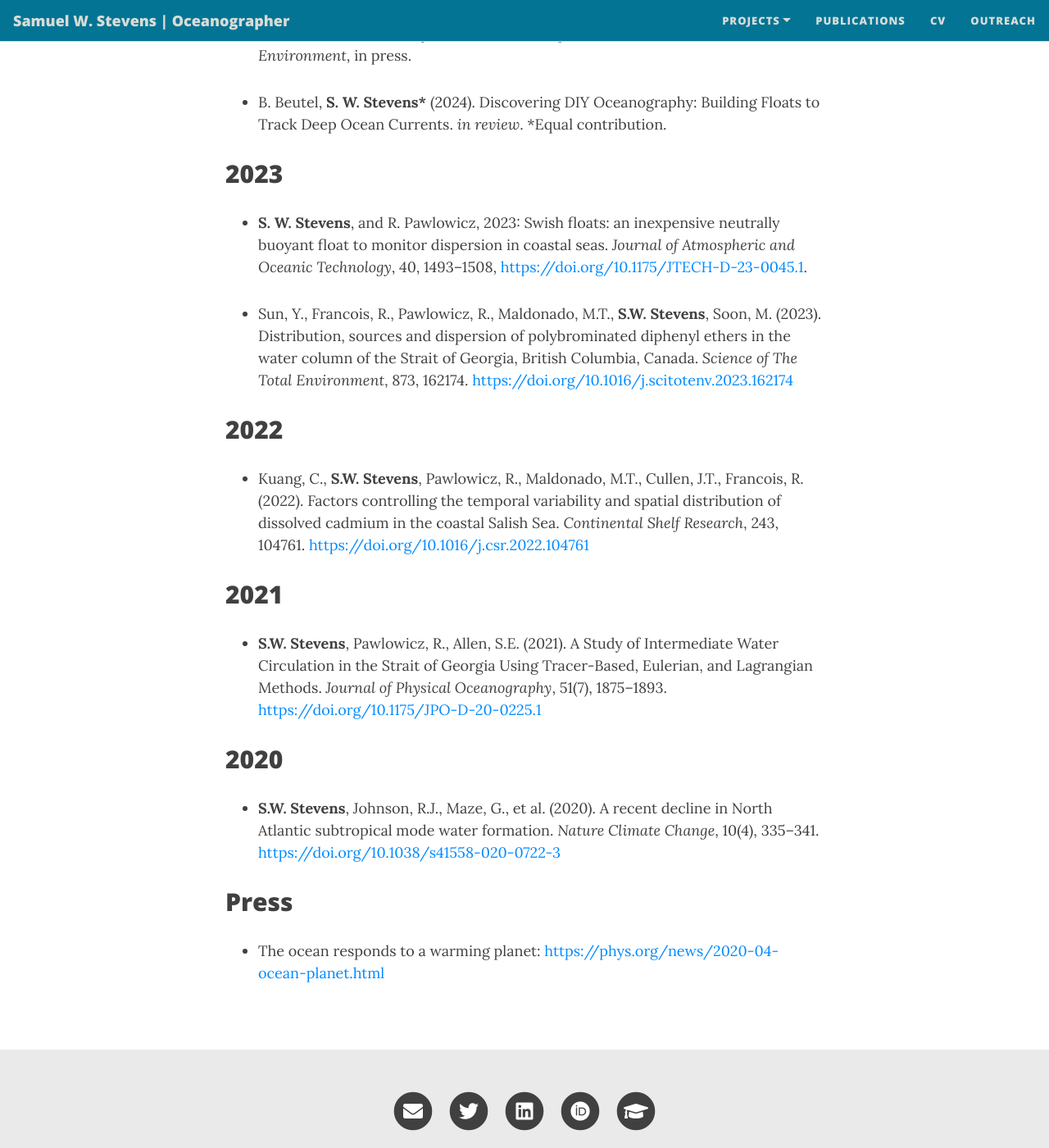
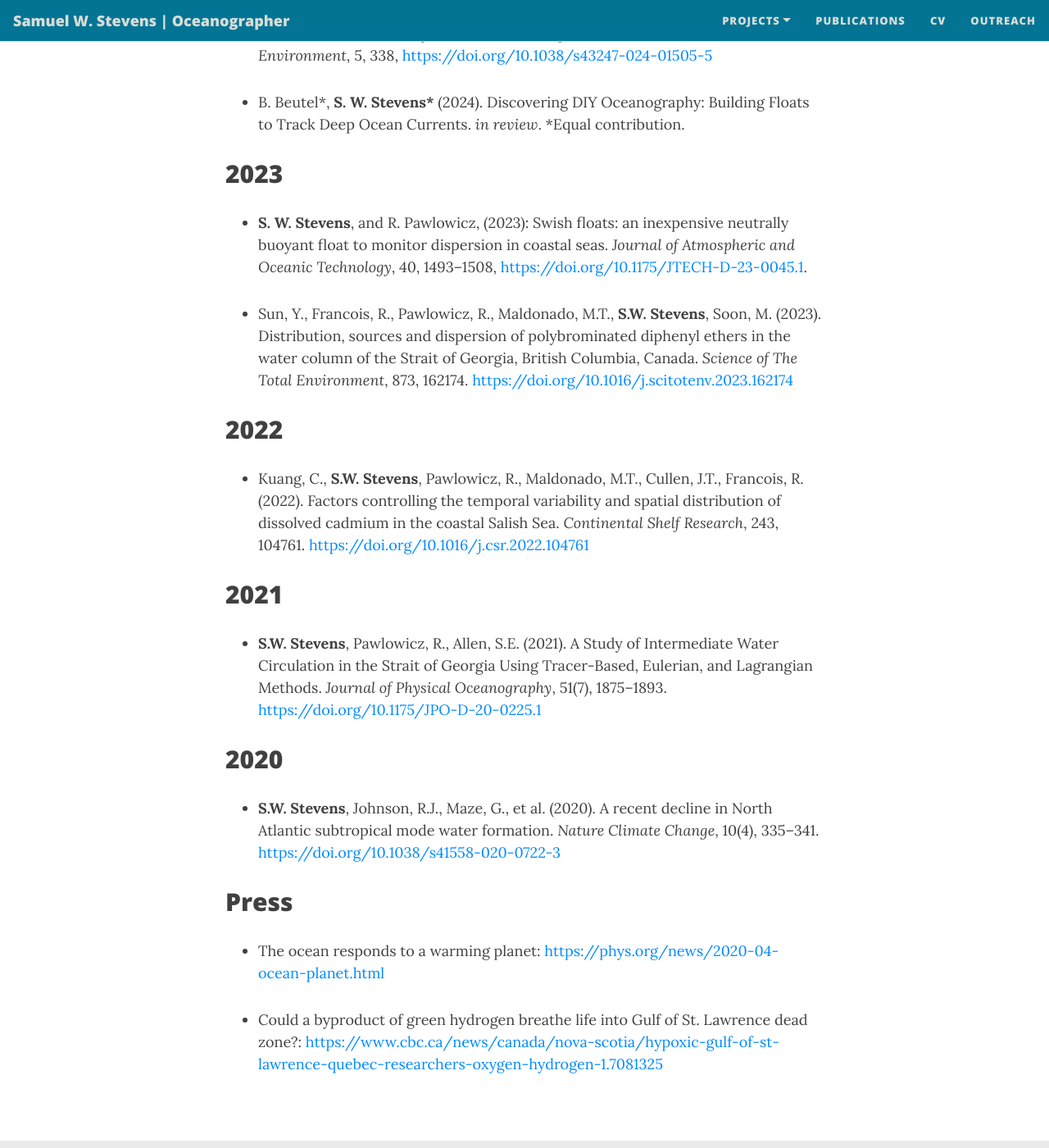
Before and after one commit to sws-ocean/sws-ocean.github.io, a Jekyll site: the page built from docs/pubs.md, in a window 1280 px wide and 1400 px high, scrolled down 356 px. Shown: the whole window at 82% size. Built offline with Jekyll 4.4.1, drawn with Linux system fonts in a browser that asks for light colours; nearby versions of some CDN libraries.

Commit message:
Ubdate pubs

```diff
--- a/docs/pubs.md
+++ b/docs/pubs.md
@@ -18,11 +18,11 @@ description: Review the scholarly publications of Sam Stevens. This page catalog
 <section>
   <h2>2024</h2>
   <ul>
-    <li>
-      <p><strong>S. W. Stevens</strong>, R. Pawlowicz, T. Tanhua, L. Gerke, W. Nesbitt, J. Chassé, A. Drozdowski, D. Wallace (2024). Deep inflow transport and dispersion in the Gulf of St. Lawrence revealed by a tracer release experiment. <em>Communications: Earth and Environment</em>, in press.</p>
+        <li>
+      <p><strong>S. W. Stevens</strong>, R. Pawlowicz, T. Tanhua, L. Gerke, W. Nesbitt, J. Chassé, A. Drozdowski, D. Wallace (2024). Deep inflow transport and dispersion in the Gulf of St. Lawrence revealed by a tracer release experiment. <em>Communications: Earth and Environment</em>, 5, 338, <a href="https://doi.org/10.1038/s43247-024-01505-5">https://doi.org/10.1038/s43247-024-01505-5</a></p>
     </li>
     <li>
-      <p>B. Beutel, <strong>S. W. Stevens*</strong> (2024). Discovering DIY Oceanography: Building Floats to Track Deep Ocean Currents. <em>in review</em>. *Equal contribution.</p>
+      <p>B. Beutel*, <strong>S. W. Stevens*</strong> (2024). Discovering DIY Oceanography: Building Floats to Track Deep Ocean Currents. <em>in review</em>. *Equal contribution.</p>
     </li>
   </ul>
 </section>
@@ -31,7 +31,7 @@ description: Review the scholarly publications of Sam Stevens. This page catalog
   <h2>2023</h2>
   <ul>
     <li>
-      <p><strong>S. W. Stevens</strong>, and R. Pawlowicz, 2023: Swish floats: an inexpensive neutrally buoyant float to monitor dispersion in coastal seas. <em>Journal of Atmospheric and Oceanic Technology</em>,  40, 1493–1508, <a href="https://doi.org/10.1175/JTECH-D-23-0045.1">https://doi.org/10.1175/JTECH-D-23-0045.1</a>.</p>
+      <p><strong>S. W. Stevens</strong>, and R. Pawlowicz, (2023): Swish floats: an inexpensive neutrally buoyant float to monitor dispersion in coastal seas. <em>Journal of Atmospheric and Oceanic Technology</em>,  40, 1493–1508, <a href="https://doi.org/10.1175/JTECH-D-23-0045.1">https://doi.org/10.1175/JTECH-D-23-0045.1</a>.</p>
     </li>
     <li>
       <p>Sun, Y., Francois, R., Pawlowicz, R., Maldonado, M.T., <strong>S.W. Stevens</strong>, Soon, M. (2023). Distribution, sources and dispersion of polybrominated diphenyl ethers in the water column of the Strait of Georgia, British Columbia, Canada. <em>Science of The Total Environment</em>, 873, 162174. <a href="https://doi.org/10.1016/j.scitotenv.2023.162174">https://doi.org/10.1016/j.scitotenv.2023.162174</a></p>
@@ -72,5 +72,8 @@ description: Review the scholarly publications of Sam Stevens. This page catalog
     <li>
       <p>The ocean responds to a warming planet: <a href="https://phys.org/news/2020-04-ocean-planet.html">https://phys.org/news/2020-04-ocean-planet.html</a></p>
     </li>
+      <li>
+      <p>Could a byproduct of green hydrogen breathe life into Gulf of St. Lawrence dead zone?: <a href="https://www.cbc.ca/news/canada/nova-scotia/hypoxic-gulf-of-st-lawrence-quebec-researchers-oxygen-hydrogen-1.7081325" target="_blank">https://www.cbc.ca/news/canada/nova-scotia/hypoxic-gulf-of-st-lawrence-quebec-researchers-oxygen-hydrogen-1.7081325</a></p>
+    </li>
   </ul>
 </section>
```
Also changed, not shown: 1 other file.
